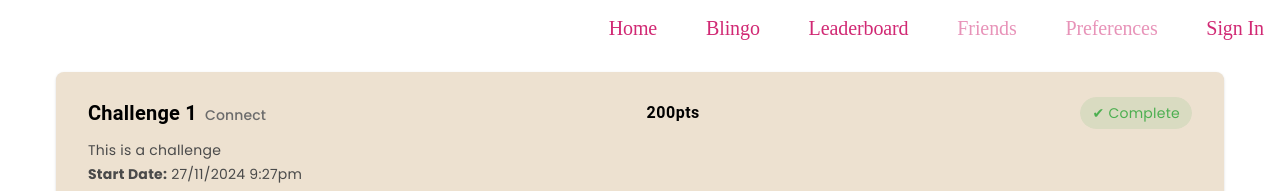
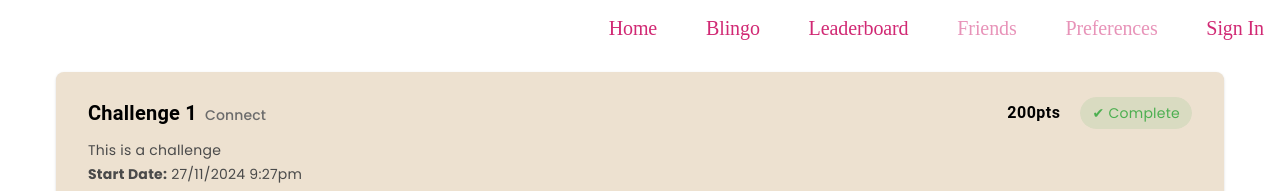
Before and after one commit to codersforcauses/bluecrew, a Vue app in the folder client/: page /profile in a window 1280 px wide. Shown: the top 191 px of the page. Built offline with nearby package versions, Linux system fonts and the light colour scheme; no server answers; the HTML template or start-up script is replaced by a standard one; a web font is replaced by a local one.

Commit message:
spacing for the points

```diff
--- a/client/src/components/ChallengesCard.vue
+++ b/client/src/components/ChallengesCard.vue
@@ -18,7 +18,7 @@
         <span class="font-weight-bold text-h6">{{ title }}</span>
         <span class="subtitle ml-2 text-subtitle-2">{{ type }}</span>
       </div>
-      <span class="text-body-1 font-weight-bold">{{ points }}pts</span>
+      <span class="ml-auto pr-5 text-body-1 font-weight-bold">{{ points }}pts</span>
       <div>
         <v-chip color="success" text-color="white" class="status-indicator" outlined>
           ✔ {{ status }}
```
